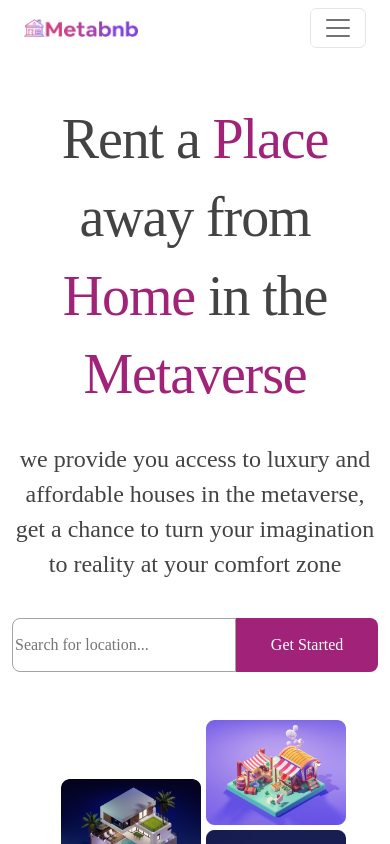
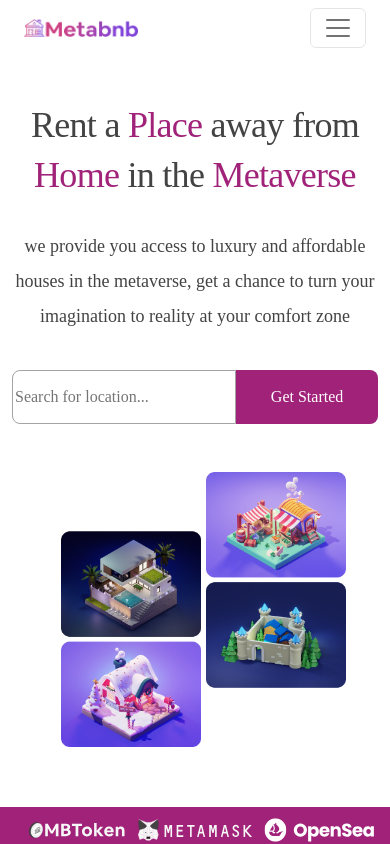
Before and after one commit to Maiqel1/hngtask3, a React (Create React App) app: page / in a window 390 px wide. Shown: the top 844 px of the page. Built offline with nearby package versions, Linux system fonts and the light colour scheme; the HTML template or start-up script is replaced by a standard one; a web font is replaced by a local one.

Commit message:
fix: adjusted font size for mobile

```diff
--- a/src/components/PlacesNav.jsx
+++ b/src/components/PlacesNav.jsx
@@ -9,7 +9,7 @@ function PlacesNav() {
             <p className='ms-2 ms-md-4'>Restaurant</p>
             <p className='ms-2 ms-md-4'>Cottage</p>
             <p className='ms-2 ms-md-4'>Castle</p>
-            <p className='ms-2 ms-md-4'>Fantast city</p>
+            <p className='ms-2 ms-md-4'>Fantasy city</p>
             <p className='ms-2 ms-md-4'>Beach</p>
             <p className='ms-2 ms-md-4'>Carbins</p>
             <p className='ms-2 ms-md-4'>Off-grid</p>
--- a/src/index.css
+++ b/src/index.css
@@ -264,9 +264,13 @@ border-radius: 8px;
 
 
 @media screen and (min-width: 250px) and (max-width: 790px){
-  header h1 {
+  .header h1 {
 
     font-size: 36px;
+  }
+
+  .header p{
+    font-size: 18px;
   }
 
   .wallet{
```
